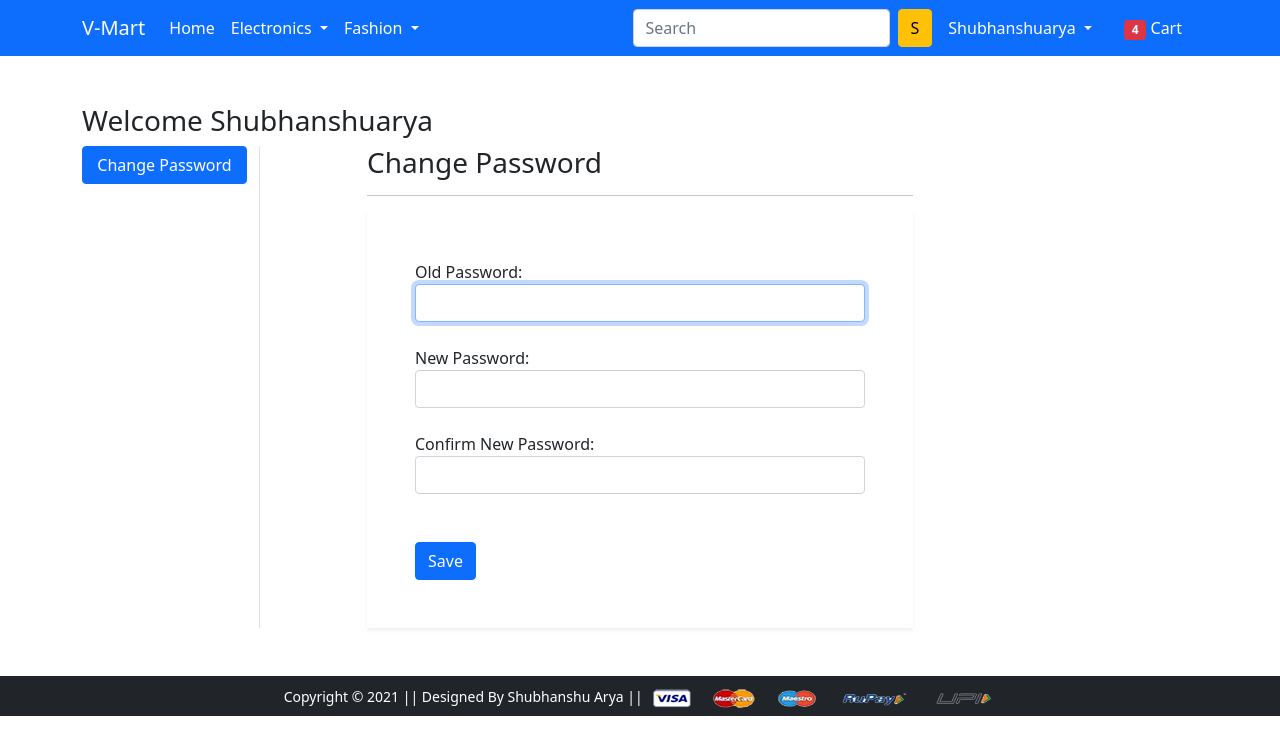
After one commit to Shubhanshuarya/Django-Ecommerce, a Django app: page /password_change/ in a window 1280 px wide. The commit adds this page. Shown: the top 755 px of the page. Run offline with Django 3.2, Linux system fonts and the light colour scheme; a user stored in the database is signed in; some libraries are stand-ins or nearby versions.

Commit message:
Change Password Module COmpleted

```diff
--- a/frontend_app/forms.py
+++ b/frontend_app/forms.py
@@ -1,13 +1,15 @@
 from django import forms
+from django.contrib.auth import password_validation
 
-from django.contrib.auth.forms import UserCreationForm, AuthenticationForm, UsernameField
+from django.contrib.auth.forms import UserCreationForm, AuthenticationForm, UsernameField, PasswordChangeForm
 from django.contrib.auth.models import User
 from django.utils.translation import gettext, gettext_lazy as _
 
 
 class CustomerRegistrationForm(UserCreationForm):
     password1 = forms.CharField(label='Password', widget=forms.PasswordInput(attrs={'class': 'form-control'}))
-    password2 = forms.CharField(label='Confirm Password (again)', widget=forms.PasswordInput(attrs={'class': 'form-control'}))
+    password2 = forms.CharField(label='Confirm Password (again)',
+                                widget=forms.PasswordInput(attrs={'class': 'form-control'}))
     email = forms.CharField(required=True, widget=forms.EmailInput(attrs={'class': 'form-control'}))
 
     class Meta:
@@ -19,4 +21,15 @@ class CustomerRegistrationForm(UserCreationForm):
 
 class LoginForm(AuthenticationForm):
     username = UsernameField(widget=forms.TextInput(attrs={'autofocus': True, 'class': 'form-control'}))
-    password = forms.CharField(label=_("Password"), strip=False, widget=forms.PasswordInput(attrs={'autocomplete': 'current-password', 'class': 'form-control'}))
+    password = forms.CharField(label=_("Password"), strip=False, widget=forms.PasswordInput(
+        attrs={'autocomplete': 'current-password', 'class': 'form-control'}))
+
+
+class MyPasswordChangeForm(PasswordChangeForm):
+    old_password = forms.CharField(label=_("Old Password"), strip=False, widget=forms.PasswordInput(
+        attrs={'autocomplete': 'current-password', 'autofocus': True, 'class': 'form-control'}))
+    new_password1 = forms.CharField(label=_("New Password"), strip=False, widget=forms.PasswordInput(
+        attrs={'autocomplete': 'new-password', 'class': 'form-control'}),
+                                    help_text=password_validation.password_validators_help_text_html())
+    new_password2 = forms.CharField(label=_("Confirm New Password"), strip=False, widget=forms.PasswordInput(
+        attrs={'autocomplete': 'new-password', 'class': 'form-control'}))
--- a/frontend_app/templates/frontend_app/base.html
+++ b/frontend_app/templates/frontend_app/base.html
@@ -66,7 +66,7 @@
               <ul class="dropdown-menu" aria-labelledby="profileDropdown">
                 <li><a class="dropdown-item" href="#">Profile</a></li>
                 <li><a class="dropdown-item" href="#">Orders</a></li>
-                <li><a class="dropdown-item" href="#">Change Password</a></li>
+                <li><a class="dropdown-item" href="{% url 'password_change' %}">Change Password</a></li>
                 <li><a class="dropdown-item" href="{% url 'logout' %}">Logout</a></li>
               </ul>
             </li>
--- /dev/null
+++ b/frontend_app/templates/frontend_app/password_change.html
@@ -0,0 +1,33 @@
+{% extends 'frontend_app/base.html' %}
+{% load static %}
+{% block title %}Change Password{% endblock title %}
+{% block main-content %}
+<div class="container my-5">
+ <div class="row">
+ <h3>Welcome {{request.user.username|capfirst}} </h3>
+  <div class="col-sm-2 border-end">
+   <ul class="list-unstyled">
+    <li class="d-grid"><a href="{% url 'profile' %}" class="btn btn-primary">Change Password</a></li>
+   </ul>
+  </div>
+  <div class="col-sm-6 offset-sm-1">
+   <h3>Change Password</h3>
+   <hr>
+   <form action="" method="post" novalidate class="shadow-sm p-5">
+     {% csrf_token %}
+     {% for fm in form %}
+      <div class="form-group">
+      {{fm.label_tag}} {{fm}} <small class="text-danger">{{fm.errors|striptags}}</small> <br>
+      </div>
+     {% endfor %}
+     <input type="submit" class="btn btn-primary mt-4" value="Save">
+     {% if form.non_field_errors %}
+      {% for error in form.non_field_errors %}
+       <p class="alert alert-danger my-3">{{error}}</p>
+      {% endfor %}
+     {% endif %}
+   </form>
+  </div>
+ </div>
+</div>
+{% endblock main-content %}
--- a/frontend_app/urls.py
+++ b/frontend_app/urls.py
@@ -3,7 +3,7 @@ from frontend_app import views
 from django.conf import settings
 from django.conf.urls.static import static
 from django.contrib.auth import views as auth_views
-from .forms import LoginForm
+from .forms import LoginForm, MyPasswordChangeForm
 
 urlpatterns = [
     path('', views.ProductView.as_view(), name="home"),
@@ -23,6 +23,10 @@ urlpatterns = [
     path('accounts/login/', auth_views.LoginView.as_view(template_name='frontend_app/login.html', authentication_form=LoginForm), name='login'),
     path('registration/', views.CustomerRegistrationView.as_view(), name='customer_registration'),
     path('logout/', auth_views.LogoutView.as_view(next_page='login'), name='logout'),
+    path('password_change/', auth_views.PasswordChangeView.as_view(template_name='frontend_app/password_change.html', form_class= MyPasswordChangeForm), name="password_change"),
+    path('password_change_done/', auth_views.PasswordChangeDoneView.as_view(template_name='frontend_app/password_change_done.html'), name="password_change_done"),
+
+
 
     path('checkout/', views.checkout, name='checkout'),
 
```
Also changed, not shown: frontend_app/templates/frontend_app/password_change_done.html (added, +19 -0 lines), db.sqlite3.
